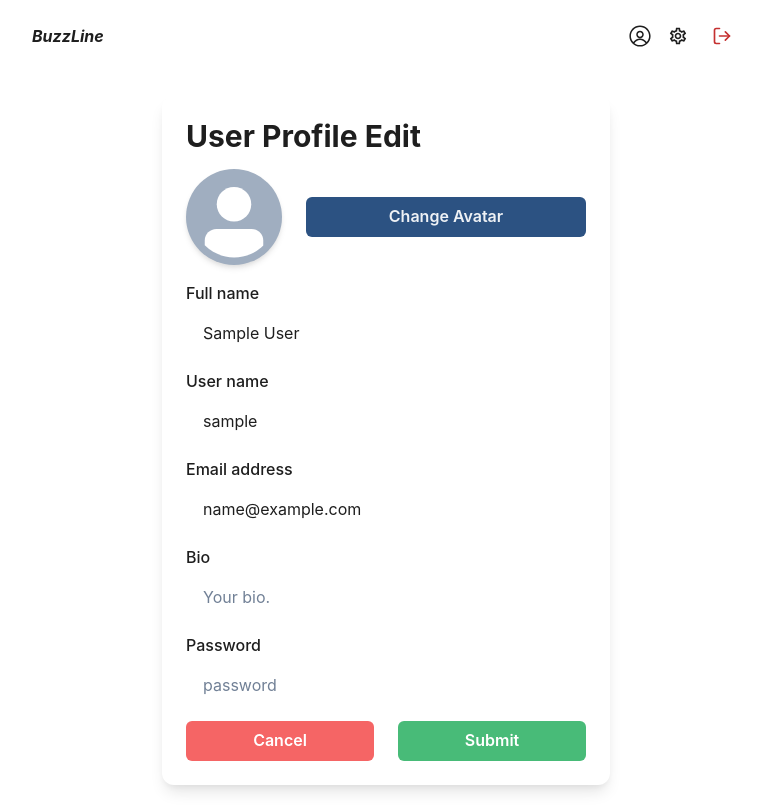
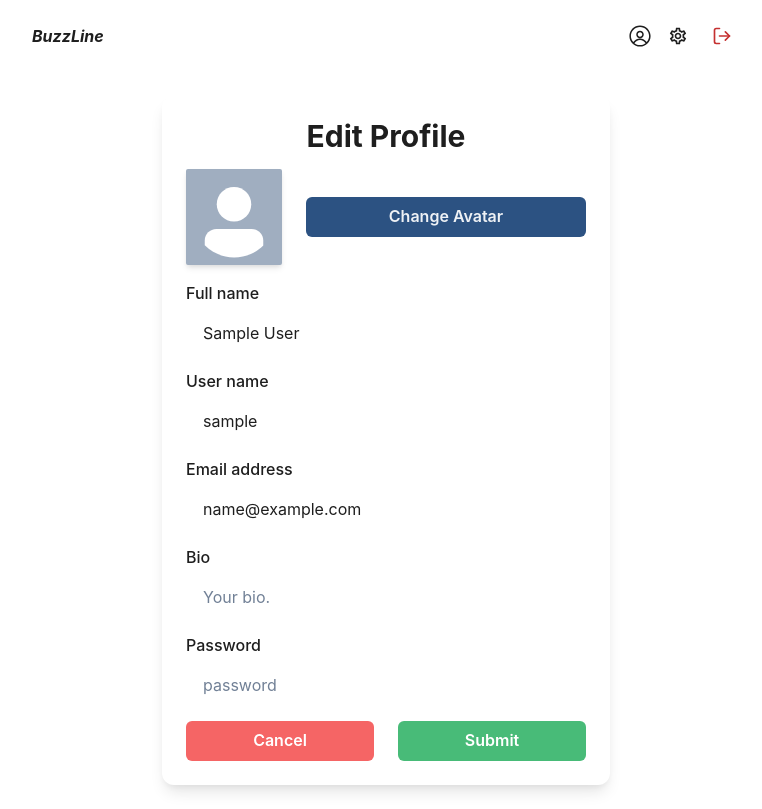
Before and after one commit to shreyanshxyz/BuzzLine, a React (Vite) app in the folder client/: page /update in a window 1280 px wide. Shown: the whole page, without its empty margins (254-1016 px from the left). Built offline with nearby package versions, Linux system fonts and the light colour scheme; sample sign-in values are in the browser's storage.

Commit message:
update UpdateProfilePage.jsx

```diff
--- a/client/src/pages/UpdateProfile/UpdateProfilePage.jsx
+++ b/client/src/pages/UpdateProfile/UpdateProfilePage.jsx
@@ -70,13 +70,18 @@ export default function UpdateProfilePage() {
           boxShadow={"lg"}
           p={6}
         >
-          <Heading lineHeight={1.1} fontSize={{ base: "2xl", sm: "3xl" }}>
-            User Profile Edit
+          <Heading
+            lineHeight={1.1}
+            alignSelf={"center"}
+            fontSize={{ base: "2xl", sm: "3xl" }}
+          >
+            Edit Profile
           </Heading>
           <FormControl id="userName">
             <Stack direction={["column", "row"]} spacing={6}>
               <Center>
                 <Avatar
+                  borderRadius={"2px"}
                   size="xl"
                   boxShadow={"md"}
                   src={imgUrl || user.profilePic}
```
